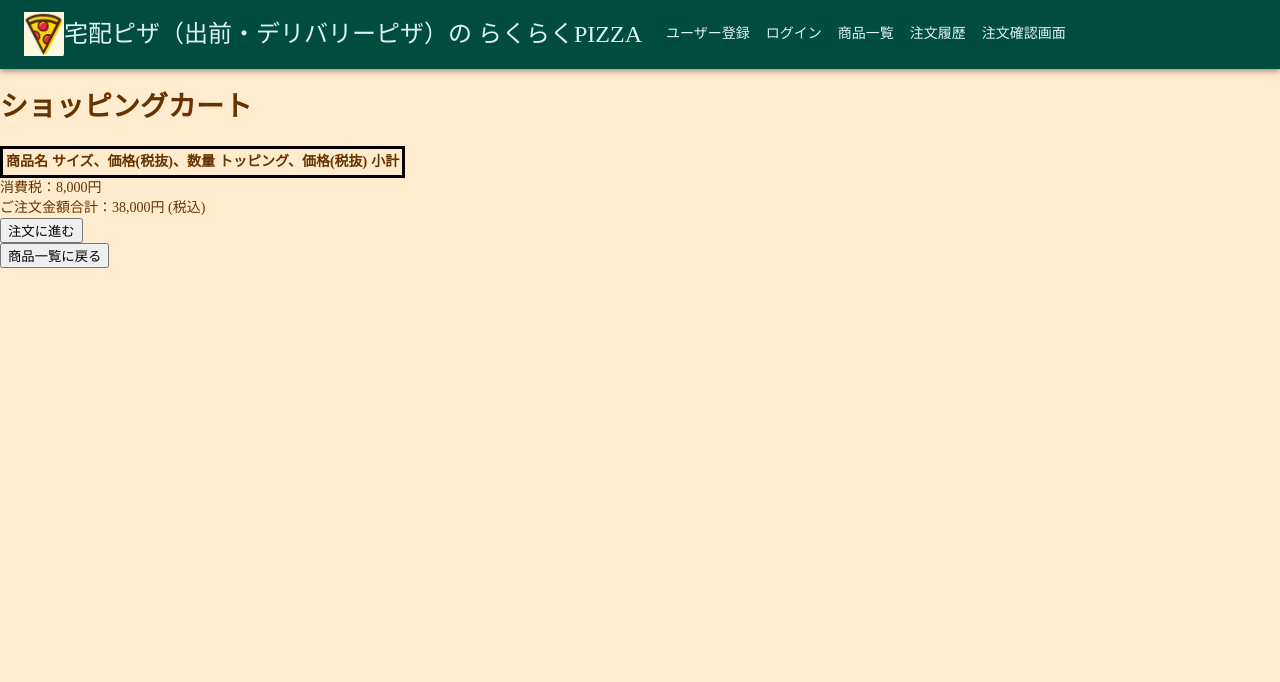
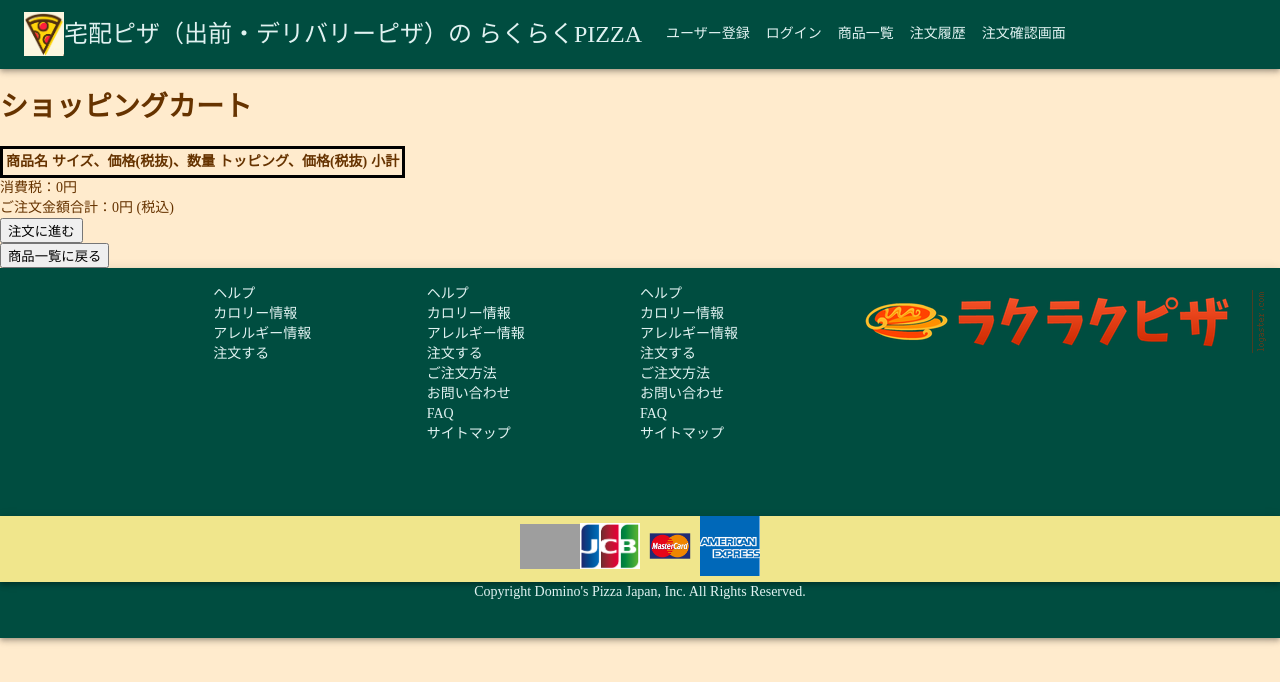
Before and after one commit to takuyanoguchi626/react_ecsite_app, a React (Create React App) app: page /cartList in a window 1280 px wide. Shown: the top 682 px of the page. Built offline with nearby package versions, Linux system fonts and the light colour scheme; grey boxes are pictures that could not be loaded; a web font is replaced by a local one.

Commit message:
微修正

```diff
--- a/src/App.tsx
+++ b/src/App.tsx
@@ -52,6 +52,7 @@ function App() {
 
             {/* <Route path="/CartList/" element={<CartList />} /> */}
           </Routes>
+          <Footer></Footer>
         </BrowserRouter>
       </ThemeProvider>
     </div>
--- a/src/components/Footer.tsx
+++ b/src/components/Footer.tsx
@@ -10,7 +10,7 @@ export const Footer = () => {
   return (
     <AppBar
       position="static"
-      sx={{ color: "#e0f2f1", backgroundColor: "#004d40", height: 400 }}
+      sx={{ color: "#e0f2f1", backgroundColor: "#004d40", height: 370 }}
     >
       <Box sx={{ flexGrow: 0 }} pt={2} pb={4}>
         <Grid
@@ -47,15 +47,11 @@ export const Footer = () => {
             <div>サイトマップ</div>
           </Grid>
           <Grid item xs={4} md={2}>
-            <img
-              src="../img_pizza/header_logo.png"
-              alt="PIZZA"
-              onClick={() => navigate("/")}
-            ></img>
+            <img src="../img_pizza/header_logo.png" alt="PIZZA"></img>
           </Grid>
         </Grid>
       </Box>
-      <Box sx={{ flexGrow: 0 }} pt={2}>
+      <Box sx={{ flexGrow: 0 }} pt={5}>
         <AppBar position="static" sx={{ backgroundColor: "#f0e68c" }}>
           <div className="iconList">
             <span className="iconWraper">
--- /dev/null
+++ b/src/hooks/useTotalPrice.tsx
@@ -0,0 +1,32 @@
+import React, { useContext } from "react";
+import { cartListContext } from "../components/providers/CartListProvider";
+
+export const useTotalPrice = () => {
+  const cart = useContext(cartListContext);
+  let totalPrice = 0;
+
+  if (cart?.cartList !== undefined) {
+    for (const orderItem of cart?.cartList) {
+      //サイズがMの時の合計金額
+      if (orderItem.size === "M") {
+        const itemPrice = orderItem.item.priceM;
+        let toppingPrice = 0;
+        for (const orderTopping of orderItem.orderToppingList) {
+          toppingPrice += orderTopping.Topping.priceM;
+        }
+        totalPrice += (itemPrice + toppingPrice) * orderItem.quantity;
+      }
+      //サイズがLの時の合計金額
+      if (orderItem.size === "L") {
+        const itemPrice = orderItem.item.priceL;
+        let toppingPrice = 0;
+        for (const orderTopping of orderItem.orderToppingList) {
+          toppingPrice += orderTopping.Topping.priceL;
+        }
+        totalPrice += Number((itemPrice + toppingPrice) * orderItem.quantity);
+      }
+    }
+  }
+
+  return { totalPrice };
+};
--- a/src/pages/CartList.tsx
+++ b/src/pages/CartList.tsx
@@ -3,9 +3,15 @@ import { useNavigate } from "react-router-dom";
 import { useContext } from "react";
 import { cartListContext } from "../components/providers/CartListProvider";
 import { CartListTable } from "../components/CartListTable";
+import { useTotalPrice } from "../hooks/useTotalPrice";
 
 export const CartList = () => {
   const navigate = useNavigate();
+
+  const totalPrice = useTotalPrice();
+  const TAXRate = 0.1;
+  const TAXOfTotalPrice = totalPrice.totalPrice * TAXRate;
+  const finallyTotalPrice = totalPrice.totalPrice + TAXOfTotalPrice;
 
   return (
     <>
@@ -15,10 +21,9 @@ export const CartList = () => {
           <div>
             <CartListTable></CartListTable>
           </div>
-
           <div>
-            <div>消費税：8,000円</div>
-            <div>ご注文金額合計：38,000円 (税込)</div>
+            <div>消費税：{TAXOfTotalPrice}円</div>
+            <div>ご注文金額合計：{finallyTotalPrice}円 (税込)</div>
           </div>
           <div>
             <button
@@ -32,7 +37,7 @@ export const CartList = () => {
             <div>
               <button
                 onClick={() => {
-                  navigate("/OrderConfirm/");
+                  navigate("/ItemList/");
                 }}
               >
                 商品一覧に戻る
```
